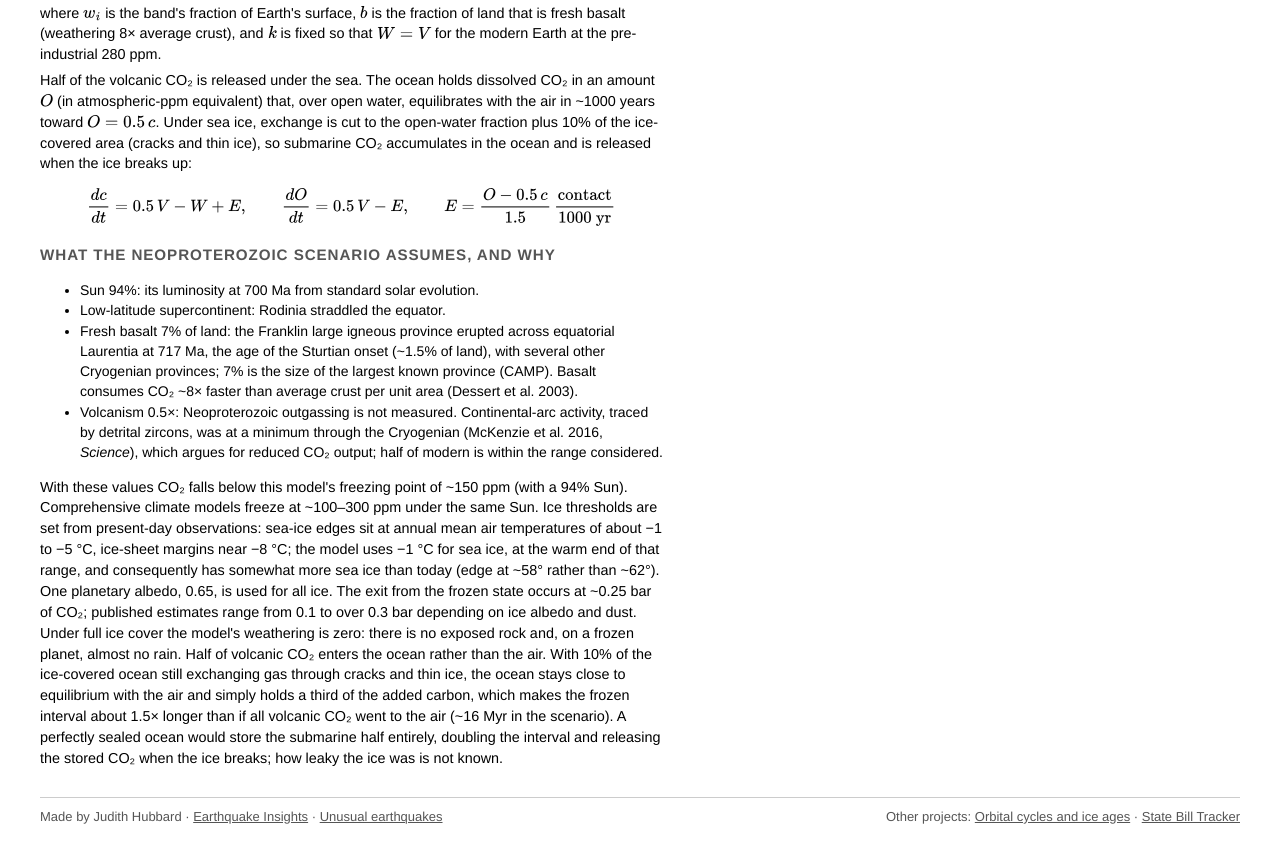
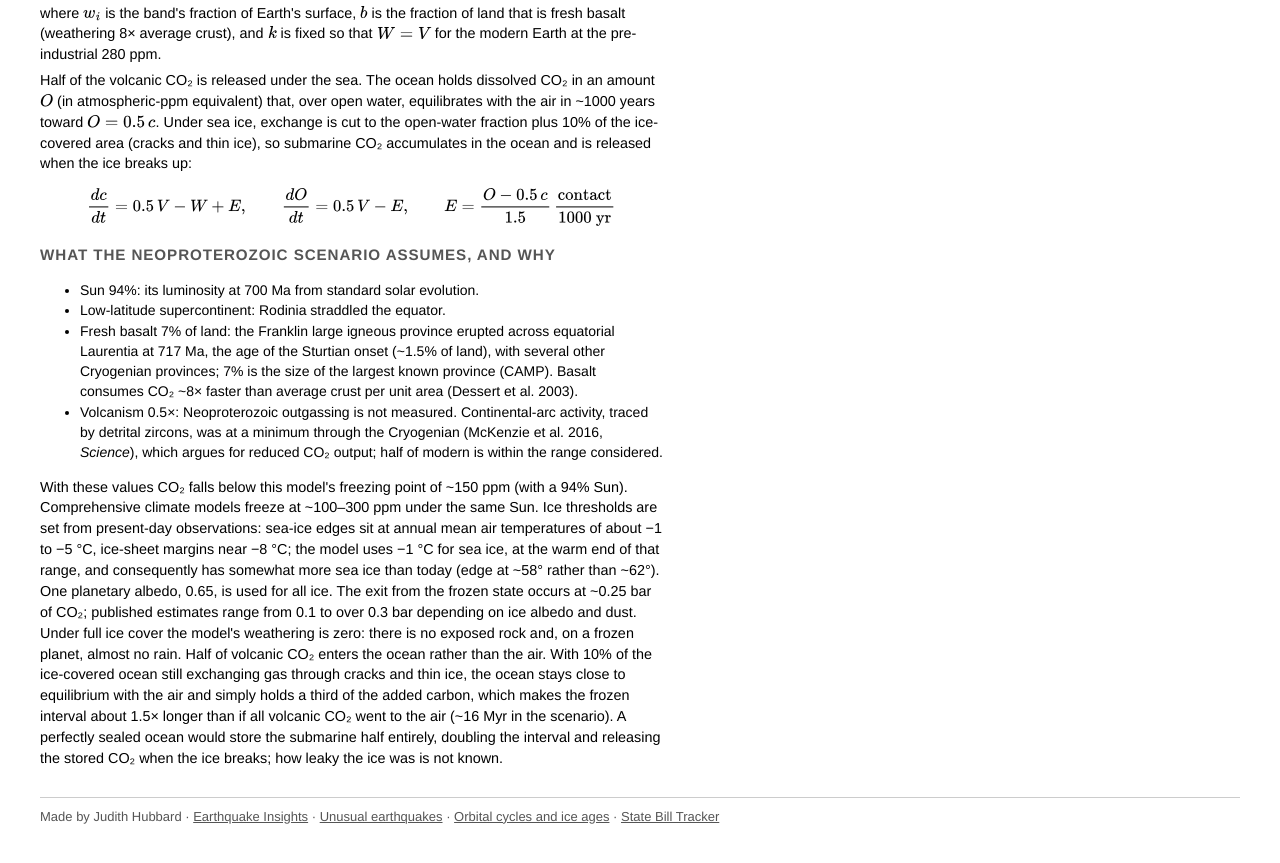
Before and after one commit to judithhubbard/snowball-earth-model, a plain HTML site: page index.html in a window 1280 px wide. Shown: the part 2166-3029 px from the top of the page. Drawn offline with nearby package versions, Linux system fonts and the light colour scheme; animation ran at ten frames a second.

Commit message:
Single footer line
Co-Authored-By: Claude Opus 5.5 <noreply@anthropic.com>

```diff
--- a/index.html
+++ b/index.html
@@ -202,8 +202,7 @@
   <p>With these values CO₂ falls below this model's freezing point of ~150 ppm (with a 94% Sun). Comprehensive climate models freeze at ~100–300 ppm under the same Sun. Ice thresholds are set from present-day observations: sea-ice edges sit at annual mean air temperatures of about −1 to −5 °C, ice-sheet margins near −8 °C; the model uses −1 °C for sea ice, at the warm end of that range, and consequently has somewhat more sea ice than today (edge at ~58° rather than ~62°). One planetary albedo, 0.65, is used for all ice. The exit from the frozen state occurs at ~0.25 bar of CO₂; published estimates range from 0.1 to over 0.3 bar depending on ice albedo and dust. Under full ice cover the model's weathering is zero: there is no exposed rock and, on a frozen planet, almost no rain. Half of volcanic CO₂ enters the ocean rather than the air. With 10% of the ice-covered ocean still exchanging gas through cracks and thin ice, the ocean stays close to equilibrium with the air and simply holds a third of the added carbon, which makes the frozen interval about 1.5× longer than if all volcanic CO₂ went to the air (~16 Myr in the scenario). A perfectly sealed ocean would store the submarine half entirely, doubling the interval and releasing the stored CO₂ when the ice breaks; how leaky the ice was is not known.</p>
 </section>
 <footer class="foot">
-  <span>Made by Judith Hubbard · <a href="https://earthquakeinsights.substack.com" data-ev="earthquake-insights">Earthquake Insights</a> · <a href="https://earthquakeinsights.com/unusual/" data-ev="unusual-earthquakes">Unusual earthquakes</a></span>
-  <span>Other projects: <a href="https://judithhubbard.github.io/iceages/" data-ev="iceages">Orbital cycles and ice ages</a> · <a href="https://statebilltracker.org" data-ev="state-bill-tracker">State Bill Tracker</a></span>
+  <span>Made by Judith Hubbard · <a href="https://earthquakeinsights.substack.com" data-ev="earthquake-insights">Earthquake Insights</a> · <a href="https://earthquakeinsights.com/unusual/" data-ev="unusual-earthquakes">Unusual earthquakes</a> · <a href="https://judithhubbard.github.io/iceages/" data-ev="iceages">Orbital cycles and ice ages</a> · <a href="https://statebilltracker.org" data-ev="state-bill-tracker">State Bill Tracker</a></span>
 </footer>
 
 <script>
```
